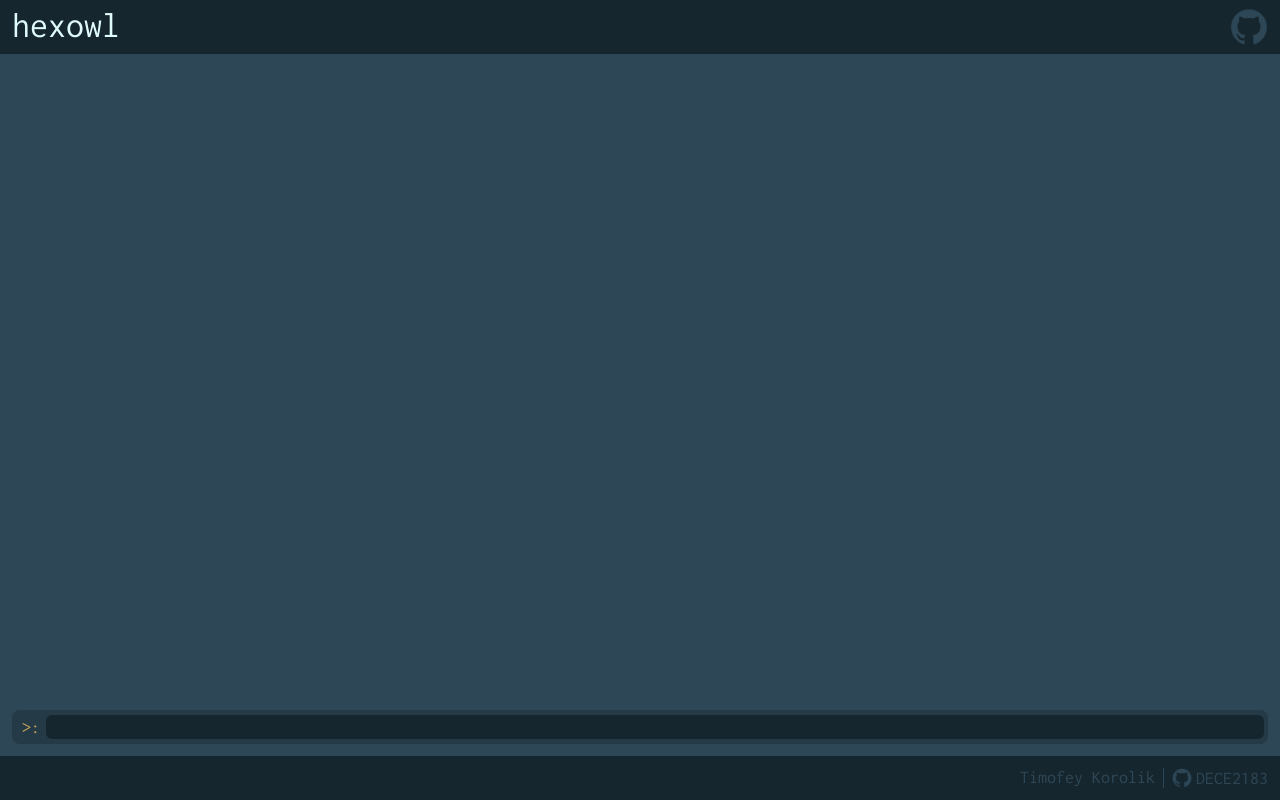
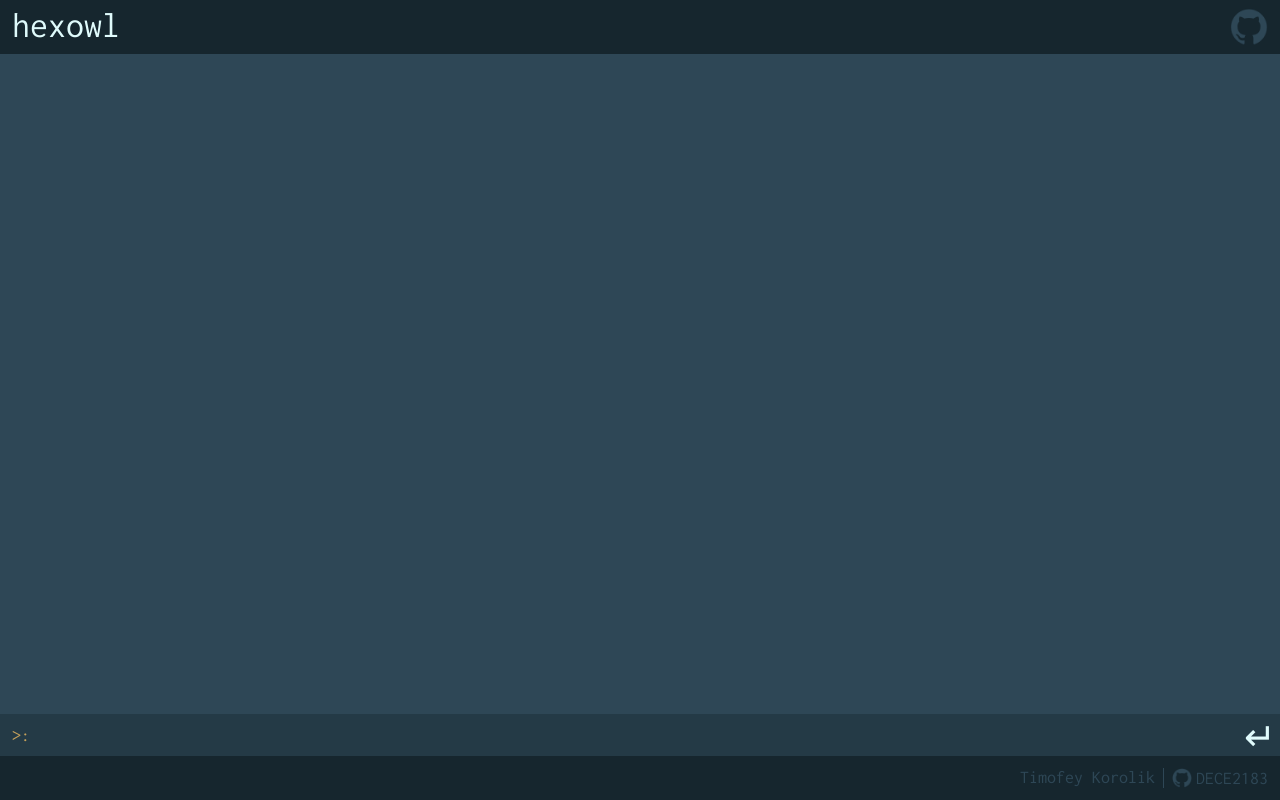
Before and after one commit to DECE2183/web-hexowl, a plain HTML site: page index.html in a window 1280 px wide. Drawn offline with Linux system fonts and the light colour scheme; no server answers.

Commit message:
Updated hexowl to v1.5.1. Minor design change.

```diff
--- a/index.css
+++ b/index.css
@@ -18,8 +18,7 @@
   background: transparent;
 }
 ::-webkit-scrollbar-thumb {
-  background-color: #16262E88;
-  border-radius: 8px;
+  background-color: #16262E66;
 }
 ::-webkit-scrollbar-thumb:hover {
   background-color: #16262E;
@@ -88,14 +87,11 @@ body {
   margin: 0;
   height: 100vh;
   max-height: 100vh;
-  display: flex;
-  flex-direction: column;
   background-color: #16262E;
 }
 body > div {
   display: flex;
-  padding: 12px;
-  flex-grow: 1;
+  height: 100%;
   flex-direction: column;
   color: #C6A15B;
   background-color: #2E4756;
@@ -111,6 +107,7 @@ div.output-content {
   bottom: 0;
   left: 0;
   right: 0;
+  padding: 12px;
   overflow-y: auto;
 }
 div#output > pre {
@@ -119,16 +116,17 @@ div#output > pre {
 
 div#input {
   display: flex;
-  height: 26px;
-  margin-top: 12px;
-  padding: 4px 4px;
-  border-radius: 8px;
   background-color: #16262E66;
 }
 div#input > * {
   margin-top: auto;
   margin-bottom: auto;
-  margin-left: 6px;
+}
+div#input > span {
+  margin-left: 12px;
+}
+div#input > input {
+  margin-left: 12px;
 }
 #input-content {
   flex-grow: 1;
@@ -138,15 +136,25 @@ div#input > * {
   flex-grow: 1;
   font-family: "Inconsolata";
   font-size: 18px;
-  padding: 3px 8px;
   margin: 0;
   border: 0;
-  border-radius: 6px;
   background-color: transparent;
   color: #C6A15B;
 }
 #inputField:focus, #inputField:active, #inputField:hover {
   outline: none;
   border: none;
+}
+#inputEnterBtn {
+  width: 42px;
+  height: 42px;
+  border: none;
+  background: transparent;
+  font-family: "Inconsolata";
+  font-size: 38px;
+  color: #E0FBFC;
+  cursor: pointer;
+}
+#inputEnterBtn:hover {
   background-color: #16262E;
 }
--- a/index.html
+++ b/index.html
@@ -10,6 +10,9 @@
     <title>hexowl</title>
   </head>
 
+  <body>
+    <div>
+
       <header>
         <div class="flex-box">
           <div>hexowl</div>
@@ -20,8 +23,6 @@
         </div>
       </header>
 
-  <body>
-    <div>
       <div class="output-block">
         <div class="output-content">
           <div id="output"></div>
@@ -30,9 +31,8 @@
       <div id="input">
         <span>>:</span>
         <input id="inputField" autofocus />
+        <button id="inputEnterBtn">↵</button>
       </div>
-    </div>
-  </body>
 
       <footer>
         <div>
@@ -47,6 +47,9 @@
         </div>
       </footer>
 
+    </div>
+  </body>
+
   <script type="text/javascript" src="wasm/wasm_exec.js"></script>
   <script type="text/javascript" src="wasm/hexowl.js"></script>
 </html>
--- a/wasm/hexowl.js
+++ b/wasm/hexowl.js
@@ -106,6 +106,7 @@ function begin() {
     switch (e.key) {
       case "Enter": {
         let input = e.target.value;
+        if (input.length == 0) break;
         hexowlPrompt(input);
         inputHistory.unshift(input);
         inputHistoryIndex = -1;
@@ -135,6 +136,16 @@ function begin() {
       }
     }
   });
+
+  document.querySelector("#inputEnterBtn").addEventListener("click", (e) => {
+    let inputField = document.querySelector("#inputField");
+    if (inputField.value.length == 0) return;
+    hexowlPrompt(inputField.value);
+    inputHistory.unshift(inputField.value);
+    inputHistoryIndex = -1;
+    inputField.value = "";
+    inputField.focus();
+  });
 }
 
 document.addEventListener("DOMContentLoaded", function() {
```
Also changed, not shown: 5 other files. Lines whose indentation alone changed are shown as unchanged.
